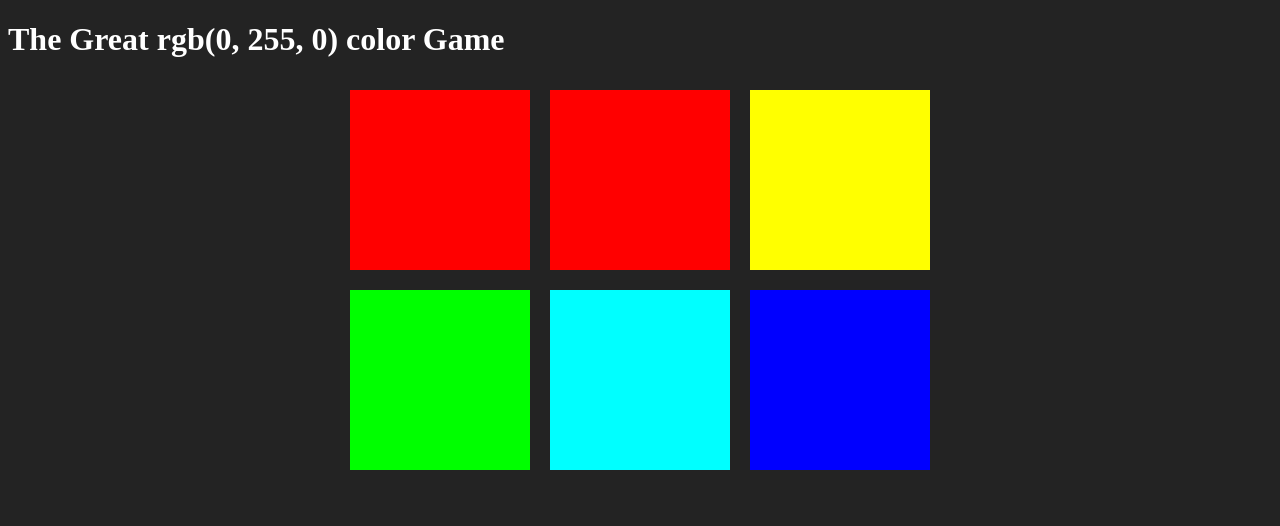
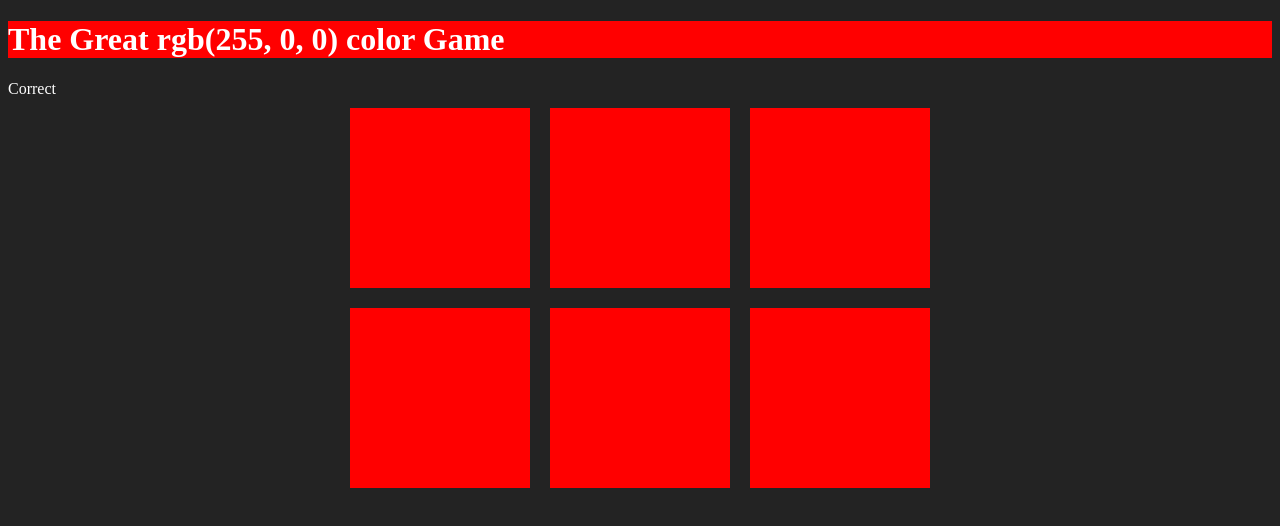
Before and after one commit to hridoyict01/RGB-Color-Practice-JS, a plain HTML site: page index.html in a window 1280 px wide. Both pictures are taken after a click on the element 439 px from the left and 179 px from the top of the page. Drawn offline with Linux system fonts and the light colour scheme.

Commit message:
Updating logic for random selection of color

```diff
--- a/index.html
+++ b/index.html
@@ -10,6 +10,10 @@
 </head>
 <body>
     <h1>The Great <span id="color-display"> RGB</span> color Game</h1>
+
+    <div>
+        <span id="message"> </span>
+    </div>
 
     <div id="container">
         <div class="square"></div>
--- a/main.css
+++ b/main.css
@@ -15,3 +15,6 @@ body {
 h1 {
     color: white;
 }
+span {
+    color: white;
+}
--- a/main.js
+++ b/main.js
@@ -7,10 +7,14 @@ var colors = ["rgb(255, 0, 0)",
 ]
 
 var squares = document.querySelectorAll(".square");
-var pickedColor = colors[3];
+var pickedColor = pickColor();
 var colorDisplay = document.getElementById("color-display");
+var messageDisplay = document.querySelector("#message");
+var h1 = document.querySelector("h1");
 
 colorDisplay.textContent = pickedColor;
+
+
 for ( var i=0;i<squares.length;i++ ) {
     //add initial colors to squares
     squares[i].style.backgroundColor = colors[i];
@@ -22,10 +26,29 @@ for ( var i=0;i<squares.length;i++ ) {
         var clickedColor = this.style.backgroundColor;
         //compare color to pickedColor
         if(clickedColor === pickedColor) {
-            alert("right");
+            messageDisplay.textContent = "Correct";
+            changeColor(clickedColor);
+            h1.style.backgroundColor = clickedColor;
+
         } else {
-            alert("wrong");
+            this.style.backgroundColor = "#232323";
+            var mes = "Try again";
+            messageDisplay.textContent = mes;
         }
 
     });
 }
+
+function changeColor(color) {
+    //loop throug all squres
+    for( var i=0; i<squares.length;i++) {
+        squares[i].style.backgroundColor = color;
+    }
+}
+
+
+//Random selection of Resulting color
+ function pickColor() {
+    var random = Math.floor(Math.random() * colors.length);
+    return colors[random];
+ }
```
